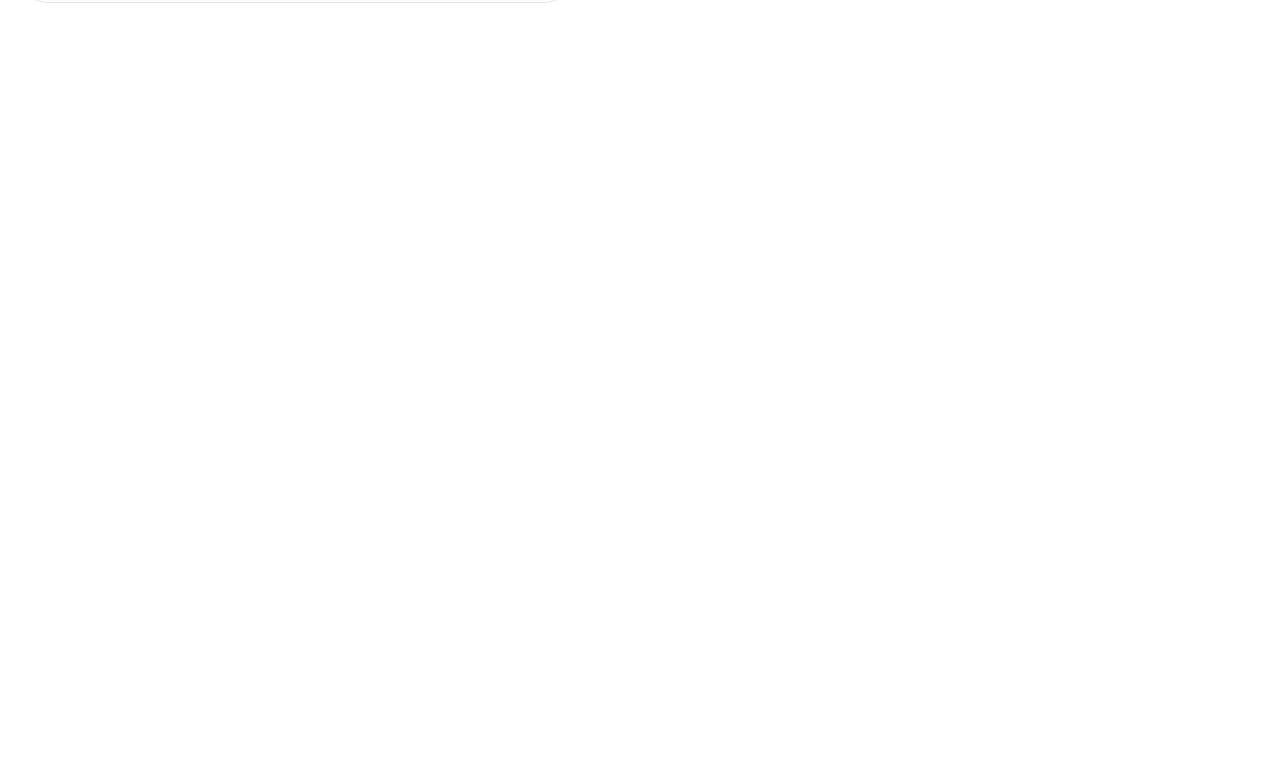
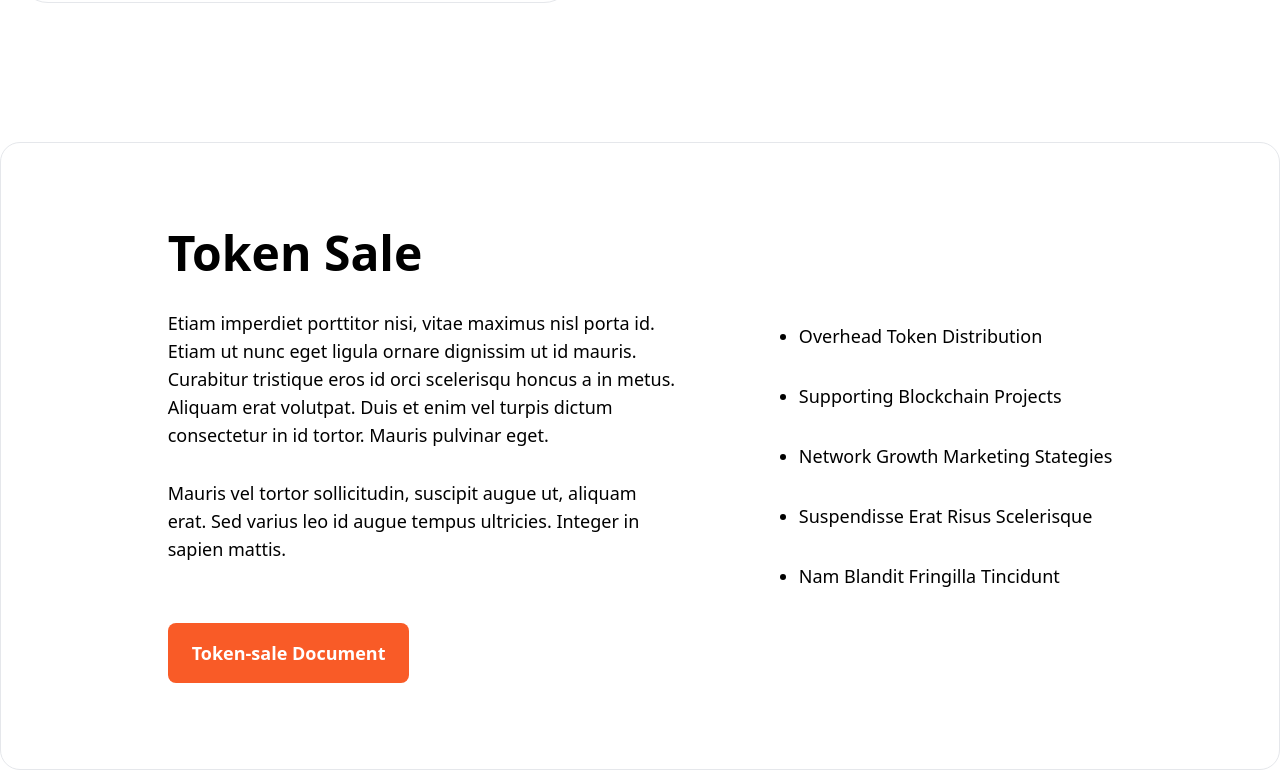
Before and after one commit to jahidhasan136/detox-project, a React (Vite) app: page / in a window 1280 px wide. Shown: the part 3777-4547 px from the top of the page. Before the commit the page ends 3780 px from the top, so only its background shows below. Built offline with nearby package versions, Linux system fonts and the light colour scheme.

Commit message:
token sale section complete

```diff
--- /dev/null
+++ b/src/Pages/ErrorPage/ErrorPage.jsx
@@ -0,0 +1,11 @@
+
+
+const ErrorPage = () => {
+    return (
+        <div>
+
+        </div>
+    );
+};
+
+export default ErrorPage;
--- a/src/Pages/Home/Home/Home.jsx
+++ b/src/Pages/Home/Home/Home.jsx
@@ -1,6 +1,7 @@
 import Banner from "../Banner/Banner";
 import BlockchainPlatform from "../BlockchainPlatform/BlockchainPlatform";
 import LybellFeatures from "../LybellFeatures/LybellFeatures";
+import Token from "../Token/Token";
 import Whitepaper from "../Whitepaper/Whitepaper";
 
 
@@ -11,6 +12,7 @@ const Home = () => {
             <BlockchainPlatform></BlockchainPlatform>
             <LybellFeatures></LybellFeatures>
             <Whitepaper></Whitepaper>
+            <Token></Token>
         </div>
     );
 };
--- /dev/null
+++ b/src/Pages/Home/Token/Token.jsx
@@ -0,0 +1,25 @@
+
+
+const Token = () => {
+    return (
+        <div className="mt-[139px] container mx-auto max-w-[1320px]">
+            <div className="flex items-center border rounded-[20px] py-[86px] gap-[120px] justify-center ">
+                <div className="w-2/5">
+                    <h2 className="text-5xl font-bold mb-8">Token Sale</h2>
+                    <p className="text-lg mb-[30px]">Etiam imperdiet porttitor nisi, vitae maximus nisl porta id. Etiam ut nunc eget ligula ornare dignissim ut id mauris. Curabitur tristique eros id orci scelerisqu honcus a in metus. Aliquam erat volutpat. Duis et enim vel turpis dictum consectetur in id tortor. Mauris pulvinar eget.</p>
+                    <p className="text-lg mb-[60px]">Mauris vel tortor sollicitudin, suscipit augue ut, aliquam erat. Sed varius leo id augue tempus ultricies. Integer in sapien mattis.</p>
+                    <button className="btn_custom">Token-sale Document</button>
+                </div>
+                <ul className="grid gap-8">
+                    <li className="capitalize list-disc text-lg">Overhead token distribution</li>
+                    <li className="capitalize list-disc text-lg">supporting blockchain projects</li>
+                    <li className="capitalize list-disc text-lg">network growth marketing stategies</li>
+                    <li className="capitalize list-disc text-lg">suspendisse erat risus scelerisque</li>
+                    <li className="capitalize list-disc text-lg">nam blandit fringilla tincidunt</li>
+                </ul>
+            </div>
+        </div>
+    );
+};
+
+export default Token;
```
